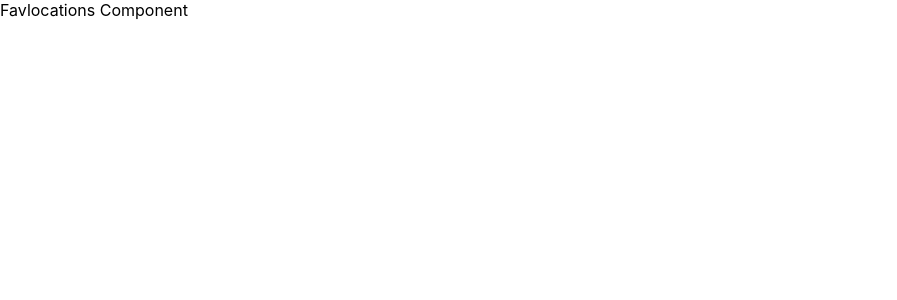
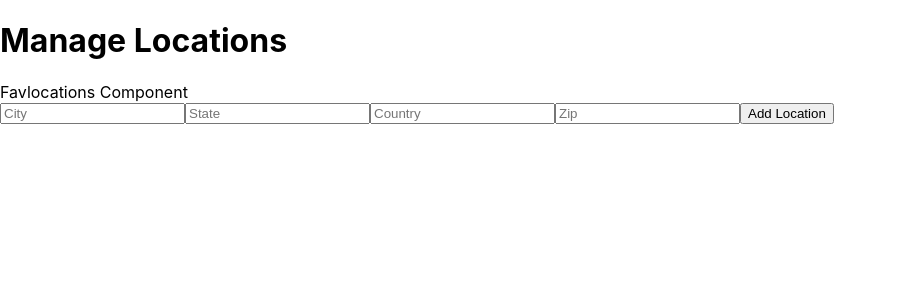
Before and after one commit to rysealex/jake-weather, a React (Create React App) app in the folder front/: page /dashboard in a window 1280 px wide. Shown: the top 300 px of the page, without its empty margins (0-897 px from the left). Built offline with nearby package versions, Linux system fonts and the light colour scheme.

Commit message:
Manage locations add favorite location testing, input validation, success/error messages, and fixed login

```diff
--- /dev/null
+++ b/front/src/comp/managelocations.jsx
@@ -0,0 +1,171 @@
+import { useState, useRef } from 'react';
+import Favlocations from '../comp/favlocations';
+
+function Managelocations() {
+
+	// useState hooks for manage locations inputs
+	const [city, setCity] = useState('');
+	const [state, setState] = useState('');
+	const [country, setCountry] = useState('');
+	const [zip, setZip] = useState('');
+
+	// useState hooks for error handling
+	const [cityError, setCityError] = useState('');
+	const [stateError, setStateError] = useState('');
+	const [countryError, setCountryError] = useState('');
+	const [zipError, setZipError] = useState('');
+	const [generalError, setGeneralError] = useState('');
+
+	// useState hook for success message
+	const [successMessage, setSuccessMessage] = useState('');
+
+	// refs for manage locations input fields
+	const cityInputRef = useRef(null);
+	const stateInputRef = useRef(null);
+	const countryInputRef = useRef(null);
+	const zipInputRef = useRef(null);
+
+	// regex to check for only letters and spaces
+	const lettersOnlyRegex = /^[A-Za-z\s]+$/;
+
+	// handle adding a new location
+	const handleAddLocation = async (e) => {
+		e.preventDefault();
+
+		// clear previous errors and success message
+		setCityError("");
+		setStateError("");
+		setCountryError("");
+		setZipError("");
+		setGeneralError("");
+		setSuccessMessage("");
+
+		// get the userid from local storage
+		const userid = localStorage.getItem('userid');
+
+		if (!userid) {
+			// if no userid, navigate to login page
+			console.log('No userid found');
+			return;
+		}
+
+		let hasError = false;
+
+		// provide input validation here
+		if (!city) {
+			setCityError('City is required');
+			hasError = true;
+			cityInputRef.current.focus();
+		}
+		else if (!lettersOnlyRegex.test(city)) {
+			setCityError('City must contain only letters and spaces');
+			hasError = true;
+			cityInputRef.current.focus();
+		}
+		else if (!state) {
+			setStateError('State is required');
+			hasError = true;
+			stateInputRef.current.focus();
+		}
+		else if (state.length !== 2) {
+			setStateError('State must be 2 characters long');
+			hasError = true;
+			stateInputRef.current.focus();
+		}
+		else if (!country) {
+			setCountryError('Country is required');
+			hasError = true;
+			countryInputRef.current.focus();
+		}
+		else if (!lettersOnlyRegex.test(country)) {
+			setCountryError('Country must contain only letters and spaces');
+			hasError = true;
+			countryInputRef.current.focus();
+		}
+		else if (!zip) {
+			setZipError('Zip is required');
+			hasError = true;
+			zipInputRef.current.focus();
+		}
+		else if (zip.length !== 5) {
+			setZipError('Zip must be 5 characters long');
+			hasError = true;
+			zipInputRef.current.focus();
+		}
+		else if (isNaN(zip)) {
+			setZipError('Zip must be a number');
+			hasError = true;
+			zipInputRef.current.focus();
+		}
+		if (hasError) {
+			return; // stop if there are validation errors
+		}
+
+		// proceed to add location with API calls
+		try {
+			// step 1: get the latitude and longitude from the location data
+			const latitude = 46.9965
+			const longitude = -120.5478;
+
+			// step 2: add the favorite location
+			const favlocationResponse = await fetch(`http://localhost:5000/favlocations/add/${userid}`, {
+				method: 'POST',
+				headers: {
+					'Content-Type': 'application/json',
+				},
+				body: JSON.stringify({ latitude, longitude, city, state, country, zip }),
+			});
+			// check if response is ok
+			if (favlocationResponse.ok) {
+				setCity('');
+				setState('');
+				setCountry('');
+				setZip('');
+				// show success message for a short duration
+				setSuccessMessage('Favorite location added successfully');
+				setTimeout(() => {
+					setSuccessMessage('');
+				}, 4000);
+				const favlocationData = await favlocationResponse.json();
+				console.log('Favorite location added successfully:', favlocationData);
+			} else {
+				setCity('');
+				setState('');
+				setCountry('');
+				setZip('');
+				cityInputRef.current.focus();
+				const errorData = await favlocationResponse.json();
+				setGeneralError(errorData.error || 'Failed to add favorite location');
+			}
+		} catch (error) {
+			setCity('');
+			setState('');
+			setCountry('');
+			setZip('');
+			cityInputRef.current.focus();
+			setGeneralError('Error adding favorite location', error);
+		}
+	};
+
+	return(
+		<div>
+			<h1>Manage Locations</h1>
+			<Favlocations />
+			<form onSubmit={handleAddLocation}>
+				<input type="text" placeholder="City" value={city} onChange={(e) => setCity(e.target.value)} required ref={cityInputRef} />
+				{cityError && <p className="error">{cityError}</p>}
+				<input type="text" placeholder="State" value={state} onChange={(e) => setState(e.target.value)} required ref={stateInputRef} />
+				{stateError && <p className="error">{stateError}</p>}
+				<input type="text" placeholder="Country" value={country} onChange={(e) => setCountry(e.target.value)} required ref={countryInputRef} />
+				{countryError && <p className="error">{countryError}</p>}
+				<input type="text" placeholder="Zip" value={zip} onChange={(e) => setZip(e.target.value)} required ref={zipInputRef} />
+				{zipError && <p className="error">{zipError}</p>}
+				{generalError && <p className="error">{generalError}</p>}
+				{successMessage && <p className="success">{successMessage}</p>}
+				<button type="submit">Add Location</button>
+			</form>
+		</div>
+	);
+};
+
+export default Managelocations;
--- a/front/src/pages/dashboard.jsx
+++ b/front/src/pages/dashboard.jsx
@@ -1,5 +1,5 @@
 import { useEffect } from 'react';
-import Favlocations from '../comp/favlocations';
+import Managelocations from '../comp/managelocations';
 
 function Dashboard() {
 	// useEffect to fetch user data on component mount
@@ -48,7 +48,7 @@ function Dashboard() {
 
 
 
-			<Favlocations />
+			<Managelocations />
 		</div>
 	);
 };
--- a/front/src/pages/login.jsx
+++ b/front/src/pages/login.jsx
@@ -86,6 +86,8 @@ function Login() {
 			});
 			// check if the response is ok
       if (response.ok) {
+				setUsername("");
+        setPassword("");
         const userid = await response.json();
         console.log('Login successful:', userid);
         // store the user id in local storage
```
